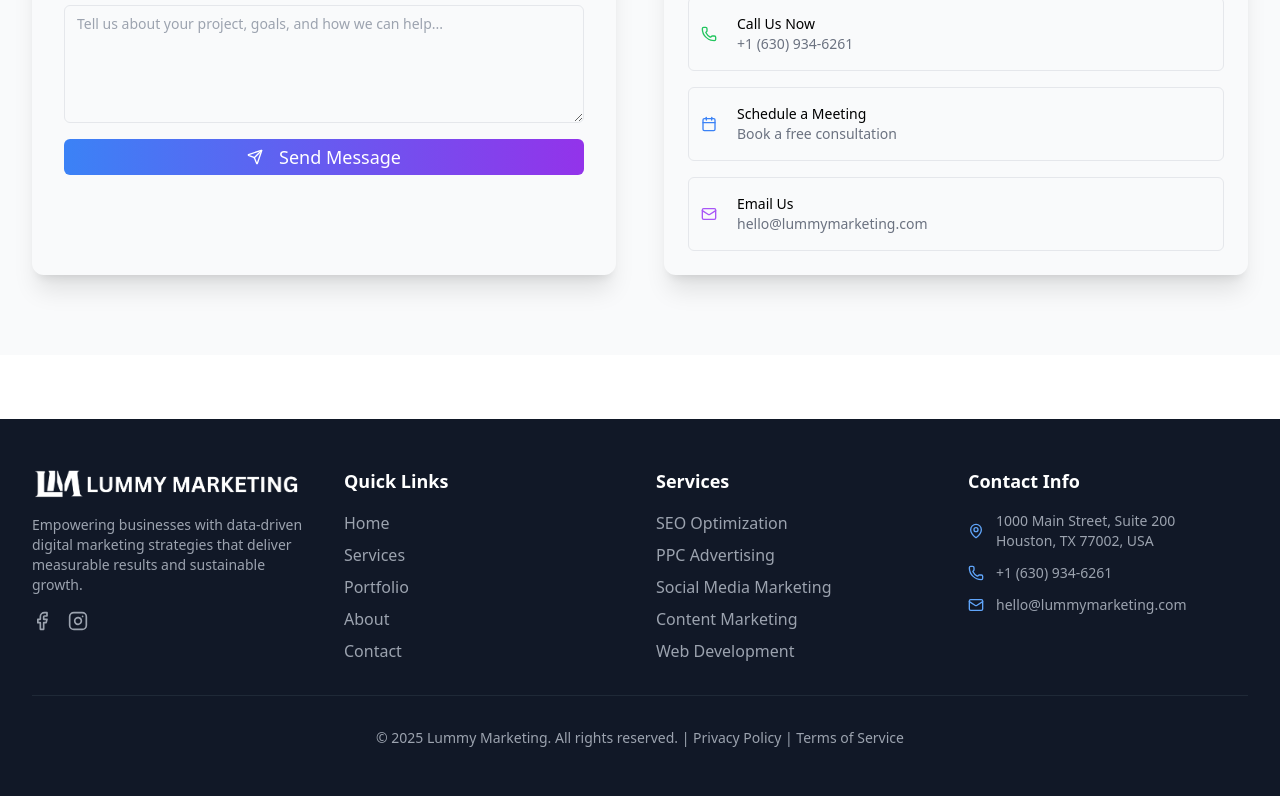
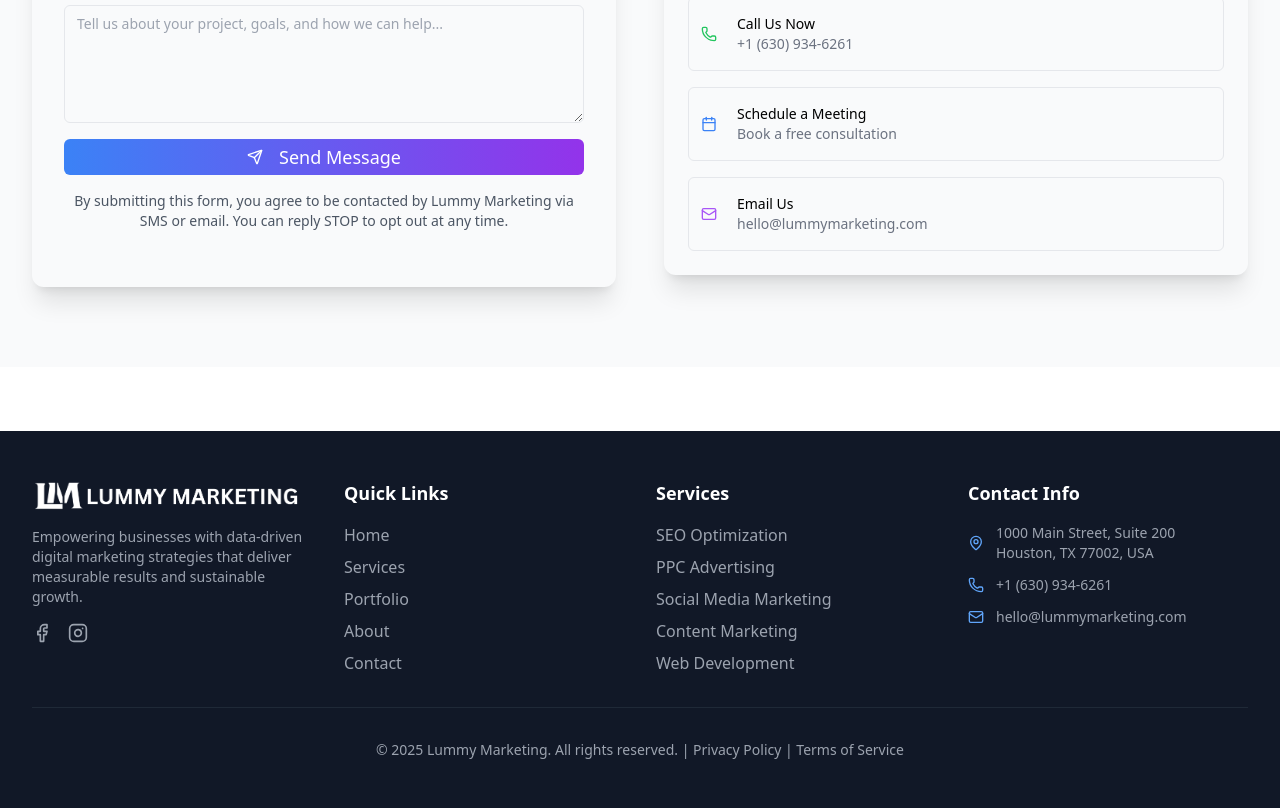
Before and after one commit to MoneychasingLT/lummy-marketing-enhanced-website, a React (Vite) app: page /contact in a window 1280 px wide. Shown: the part 1485-2293 px from the top of the page. Built offline with nearby package versions, Linux system fonts and the light colour scheme.

Commit message:
Update Contact.jsx

```diff
--- a/src/pages/Contact.jsx
+++ b/src/pages/Contact.jsx
@@ -252,6 +252,11 @@
                     <Send size={20} className="mr-2" />
                     Send Message
                   </Button>
+
+                 <p className="text-sm text-gray-600 mt-4 text-center">
+  By submitting this form, you agree to be contacted by Lummy Marketing via SMS or email.
+  You can reply STOP to opt out at any time.
+</p>
                 </form>
               </CardContent>
             </Card>
```
